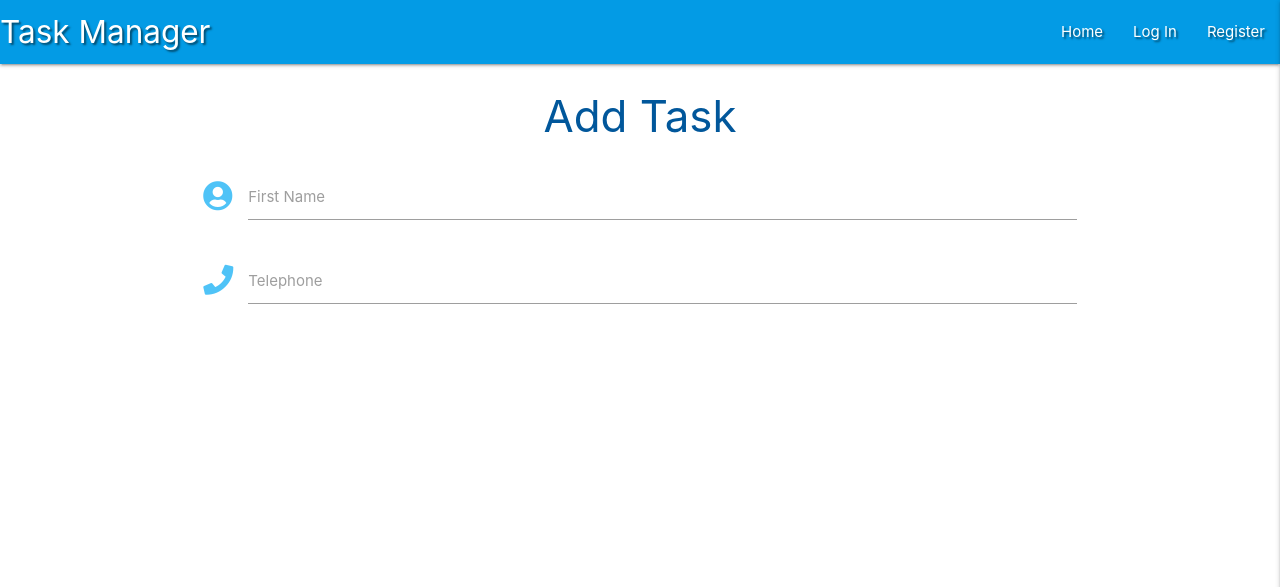
After one commit to DarraghReid/flask-task-manager, a Flask app: page /add_task in a window 1280 px wide. The commit adds this page. Shown: the top 587 px of the page. Run offline with Flask 2, Linux system fonts and the light colour scheme; some libraries are stand-ins or nearby versions.

Commit message:
Create add_task template

```diff
--- a/app.py
+++ b/app.py
@@ -102,6 +102,11 @@ def logout():
     return redirect(url_for("login"))
 
 
+@app.route("/add_task")
+def add_task():
+    return render_template("add_task.html")
+
+
 if __name__ == "__main__":
     app.run(host=os.environ.get("IP"),
             port=int(os.environ.get("PORT")),
--- /dev/null
+++ b/templates/add_task.html
@@ -0,0 +1,23 @@
+{% extends "base.html" %}
+{% block content %}
+
+    <h3 class="light-blue-text text-darken-4 center-align">Add Task</h3>
+
+    <div class="row">
+        <form class="col s12" method="POST" action="">
+            <div class="row">
+                <div class="input-field col s12">
+                    <i class="fas fa-user-circle prefix light-blue-text text-lighten-2"></i>
+                    <input id="icon_prefix" type="text" class="validate">
+                    <label for="icon_prefix">First Name</label>
+                </div>
+                <div class="input-field col s12">
+                    <i class="fas fa-phone prefix light-blue-text text-lighten-2"></i>
+                    <input id="icon_telephone" type="tel" class="validate">
+                    <label for="icon_telephone">Telephone</label>
+                </div>
+            </div>
+        </form>
+    </div>
+
+{% endblock %}
--- a/templates/base.html
+++ b/templates/base.html
@@ -22,7 +22,7 @@
                 <li><a href="{{ url_for('get_tasks') }}">Home</a></li>
                 {% if session.user %}
                     <li><a href="{{ url_for('profile', username=session['user']) }}">Profile</a></li>
-                    <li><a href="#">New Tasks</a></li>
+                    <li><a href="{{ url_for('add_task') }}">New Tasks</a></li>
                     <li><a href="#">Manage Categories</a></li>
                     <li><a href="{{ url_for('logout') }}">Log Out</a></li>
                 {% else %}
@@ -39,7 +39,7 @@
             <li><a href="{{ url_for('get_tasks') }}">Home</a></li>
             {% if session.user %}
                 <li><a href="{{ url_for('profile', username=session['user']) }}">Profile</a></li>
-                <li><a href="#">New Tasks</a></li>
+                <li><a href="{{ url_for('add_task') }}">New Tasks</a></li>
                 <li><a href="#">Manage Categories</a></li>
                 <li><a href="{{ url_for('logout') }}">Log Out</a></li>
             {% else %}
```
